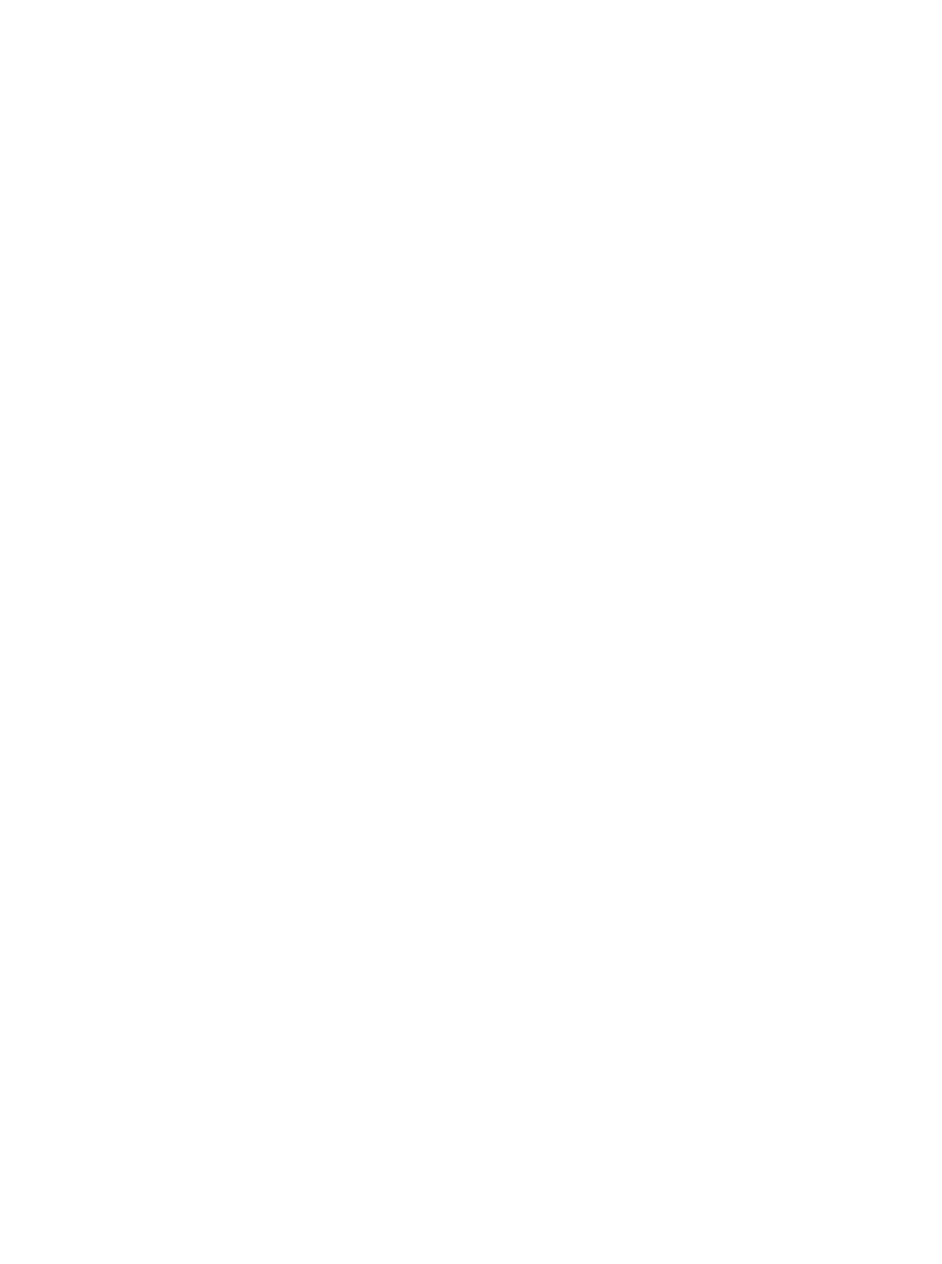
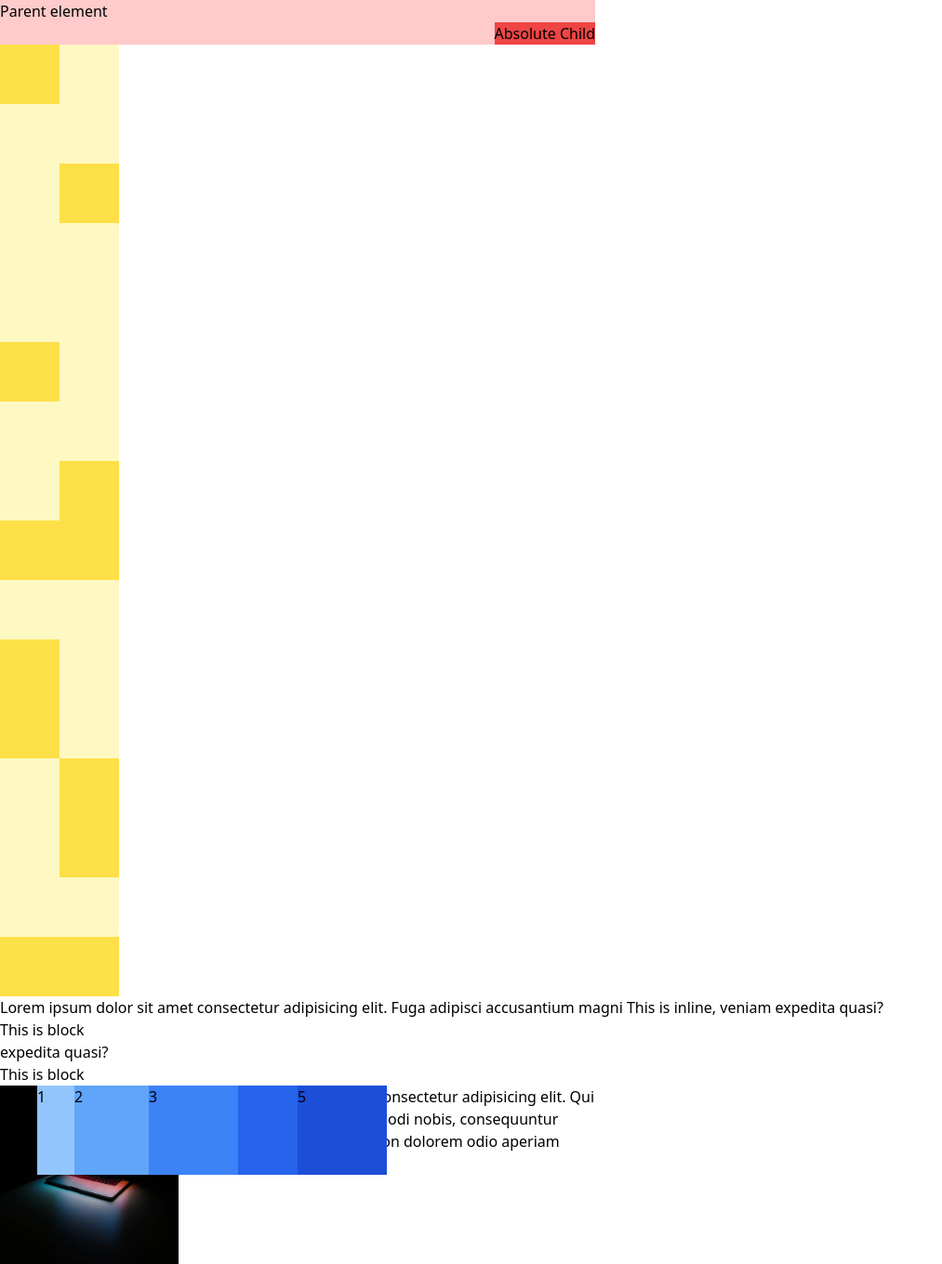
Before and after one commit to fauzanalghifary/tailwind-css-bootcamp, a plain HTML site: page tailwind-sandbox/06-layout-position/index.html in a window 1280 px wide. Shown: the whole page at 93% size, without its empty margins (0-1013 px from the left). Before the commit the page ends 800 px from the top, so only its background shows below. Drawn offline with nearby package versions, Linux system fonts and the light colour scheme.

Commit message:
continue tailwind fundamental

```diff
--- a/tailwind-sandbox/06-layout-position/index.html
+++ b/tailwind-sandbox/06-layout-position/index.html
@@ -9,28 +9,75 @@
   </head>
   <body>
     <!-- Positioning -->
+    <div class="relative w-1/2 h-12 bg-red-200">
+      <p>Parent element</p>
+      <div class="absolute bottom-0 right-0 bg-red-500">
+        <p>Absolute Child</p>
+      </div>
+    </div>
 
     <!-- Top left corner -->
+    <div class="relative h-32 w-32 bg-yellow-100">
+      <div class="absolute left-0 top-0 h-16 w-16 bg-yellow-300"></div>
+    </div>
 
     <!-- Top right corner -->
-
+    <div class="relative h-32 w-32 bg-yellow-100">
+      <div class="absolute right-0 top-0 h-16 w-16 bg-yellow-300"></div>
+    </div>
     <!-- Bottom left corner -->
+    <div class="relative h-32 w-32 bg-yellow-100">
+      <div class="absolute left-0 bottom-0 h-16 w-16 bg-yellow-300"></div>
+    </div>
 
     <!-- Bottom right corner -->
-
+    <div class="relative h-32 w-32 bg-yellow-100">
+      <div class="absolute right-0 bottom-0 h-16 w-16 bg-yellow-300"></div>
+    </div>
     <!-- Span top edge -->
+    <div class="relative h-32 w-32 bg-yellow-100">
+      <div class="absolute inset-x-0 top-0 h-16 bg-yellow-300"></div>
+    </div>
 
     <!-- Span left edge -->
+    <div class="relative h-32 w-32 bg-yellow-100">
+      <div class="absolute inset-y-0 left-0 w-16 bg-yellow-300"></div>
+    </div>
 
     <!-- Span right edge -->
+    <div class="relative h-32 w-32 bg-yellow-100">
+      <div class="absolute inset-y-0 right-0 w-16 bg-yellow-300"></div>
+    </div>
 
     <!-- Span bottom edge -->
+    <div class="relative h-32 w-32 bg-yellow-100">
+      <div class="absolute inset-x-0 bottom-0 h-16 bg-yellow-300"></div>
+    </div>
 
     <!-- Display Classes -->
+    <div class="">
+      Lorem ipsum dolor sit amet consectetur adipisicing elit. Fuga adipisci
+      accusantium magni <span class="inline">This is inline</span>, veniam
+      <span class="inline-block">expedita</span> quasi?
+      <span class="block">This is block</span>
+      <span class="inline-block">expedita</span> quasi? <span class="block"
+        >This is block</span
+    </div>
 
     <!-- Z-Index -->
+    <div class="relative-h-36">
+      <div class="absolute left-10 w-24 h-24 bg-blue-300">1</div>
+      <div class="absolute left-20 w-24 h-24 bg-blue-400">2</div>
+      <div class="absolute left-40 w-24 h-24 bg-blue-500 z-10">3</div>
+      <div class="absolute left-60 w-24 h-24 bg-blue-600">4</div>
+      <div class="absolute left-80 w-24 h-24 bg-blue-700">5</div>
+    </div>
 
     <!-- Floats -->
+    <div class="w-1/2">
+      <img class="h-48 w-48 float-left" src="../assets/img/img1.jpg" alt="">
+      <p>Lorem ipsum dolor sit amet consectetur adipisicing elit. Qui neque aliquam suscipit commodi nobis, consequuntur praesentium reprehenderit non dolorem odio aperiam nesciunt inventore error.</p>
+    </div>
   </body>
 </html>
 
--- /dev/null
+++ b/tailwind-sandbox/style.css
@@ -0,0 +1,4 @@
+body {
+  background-color: aqua;
+  display: flex;
+}
```
